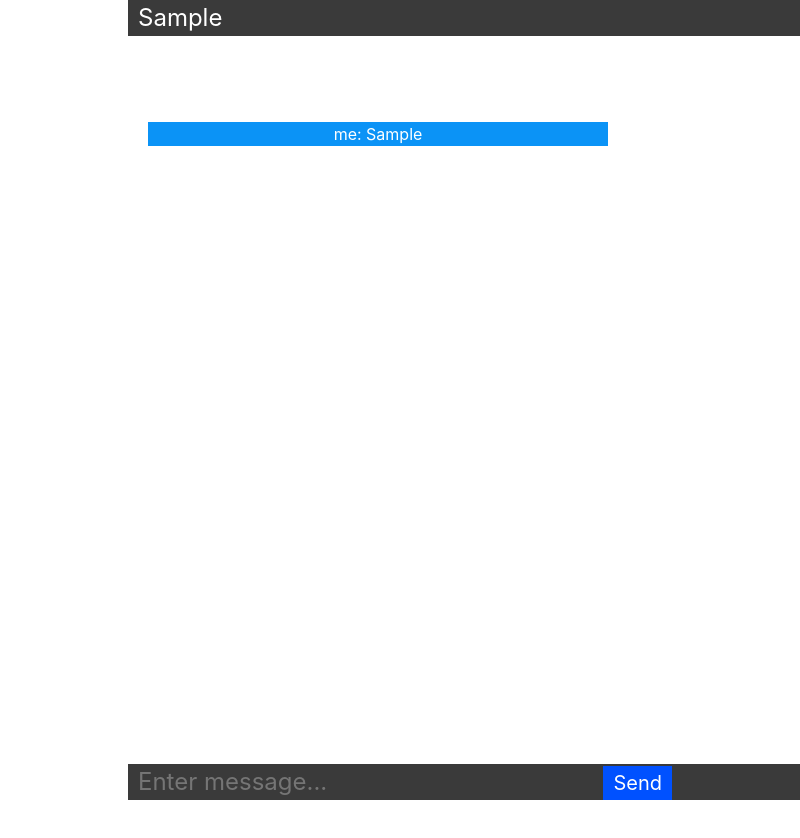
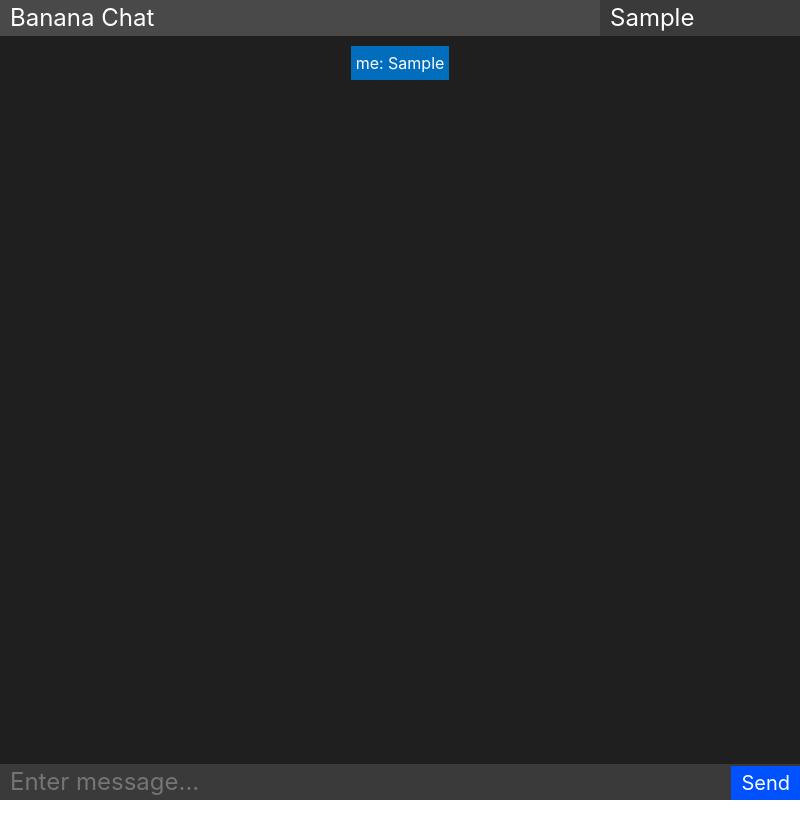
Before and after one commit to Freddiiy/bananachat_legacy, an Electron app: page app/index.html in a window 800 px wide. Both pictures are taken after typing "Sample", "Sample" into the empty fields and a click on the button "Send". After the commit the page ends 800 px from the top, so only its background shows below. Drawn offline with nearby package versions, Linux system fonts and the light colour scheme.

Commit message:
added functionality

```diff
--- a/app/index.css
+++ b/app/index.css
@@ -1,21 +1,48 @@
 body {
   font-family: -apple-system, BlinkMacSystemFont, "Segoe UI", Roboto, Helvetica, Arial, sans-serif;
-  margin: auto;
-  max-width: 38rem;
-  padding: 2rem;
+  margin: 0;
+  padding: 0;
+}
+
+.chatbox-header {
+  line-height: 1.5;
+  width: 100%;
+  font-size: 1.5rem;
+  position: fixed;
+  top: 0;
+  background: #494949;
+  color: white;
+  outline: none;
+  border: none;
+  padding: 0 0px;
+  align-self: flex-end;
+}
+
+#apptitle {
+  padding: 0 10px;
 }
 
 .chatbox {
+  background-color: #1f1f1f;
+  height: 0vh;
+  min-height: 90px;
+  color: white;
+  position: fixed;
+  width: 100%;
+  display: flex;
+  align-items: center;
+  justify-content: space-between;
+  box-sizing: border-box;
   padding: 0px;
-  height: 80vh;
-  margin: 10vh 0 10vh;
+  height: -webkit-fill-available;
   display: flex;
   flex-direction: column;
+
 }
 
 #nameInput {
   line-height: 1.5;
-  width: 100%;
+  width: 200px;
   font-size: 1.5rem;
   position: fixed;
   top: 0;
@@ -24,6 +51,7 @@ body {
   outline: none;
   border: none;
   padding: 0 10px;
+  align-self: flex-end;
 }
 
 #textInput {
@@ -54,30 +82,39 @@ body {
   align-self: flex-end;
 }
 
-ul {
-  max-width: 500px;
-  margin-bottom: 12px;
+.chatarea {
+  top: 0;
+  max-height: 70px;
+  margin-bottom: 80px;
   line-height: 24px;
   padding: 10px 20px;
   border-radius: 25px;
-  position: relative;
   color: black;
   text-align: center;
 }
 
-#input-msg {
-  background: #e5e5ea;
-  color: black;
+.input-msg {
+  font-size: 16px;
+  color: #e5e5ea;
+  padding: 5px 5px;
+  background: #ffffff;
 }
 
-#output-msg {
+.output-msg {
+  font-size: 16px;
   color: white;
+  padding: 5px 5px;
   background: #006ebd;
   align-self: flex-end;
 }
 
-.output-msg {
-  color: white;
-  background: #0b93f6;
-  align-self: flex-end;
+::-webkit-scrollbar {
+  width: 0px;
 }
+
+::-webkit-scrollbar-thumb {
+  background: #494949;
+}
+::-webkit-scrollbar-thumb:hover {
+  background: #3a3a3a;
+}
--- a/app/index.html
+++ b/app/index.html
@@ -8,6 +8,8 @@
     <script defer src="render.js"></script>
   </head>
   <body>
+   <div class="chatbox-header">
+      <h1 id="apptitle">Banana Chat</h1>
       <div class="chatbox" id="chatbox">
        <ul class="chatarea" id="chatarea">
 
@@ -16,5 +18,6 @@
        <input type="text" id=textInput placeholder="Enter message...">
         <button type="button" id="sendButton" class="submit">Send</button>
       </div>
+    </div>
   </body>
 </html>
--- a/app/main.js
+++ b/app/main.js
@@ -14,7 +14,7 @@ const createWindow = () => {
     icon: __dirname + './assets/icon.png',
     webPreferences: {
       nodeIntegration: true,
-      devTools: false
+      devTools: true
     }
   });
 
--- a/app/render.js
+++ b/app/render.js
@@ -18,11 +18,13 @@ function sendMessage() {
     let userInput = textinput.value;
 
     if (userInput !== "") {
+        if(username == "") {
+            username = "anon";
+        }
         let tmp = `<div class="output-msg"> <span class="current-msg">${"me: "+ userInput}</span></div>`;
         chatarea.insertAdjacentHTML("beforeend", tmp);
         ws.send(username + ": " + userInput);
     }
-
     textinput.value = "";
 }
 
```
Lines whose indentation alone changed are shown as unchanged.
